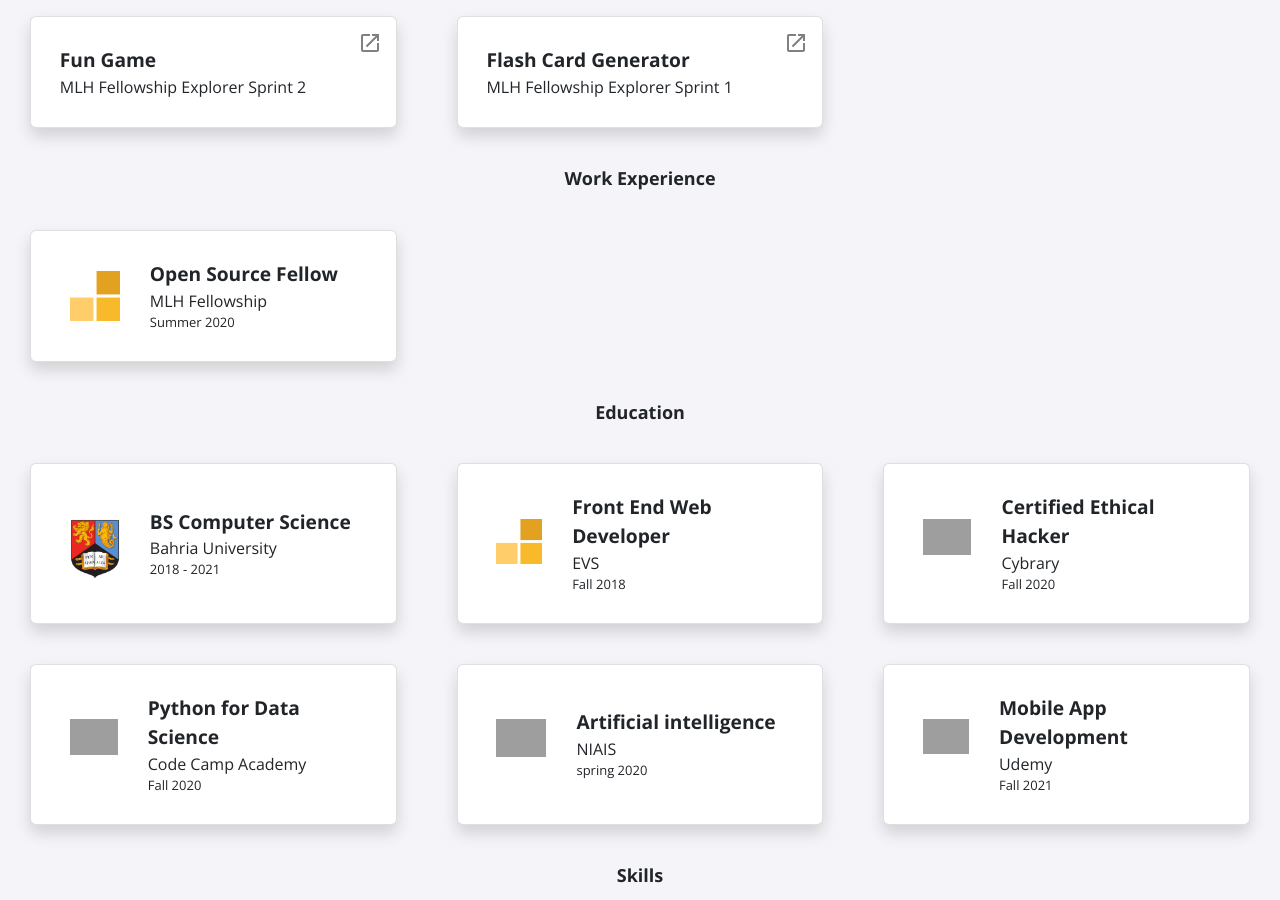
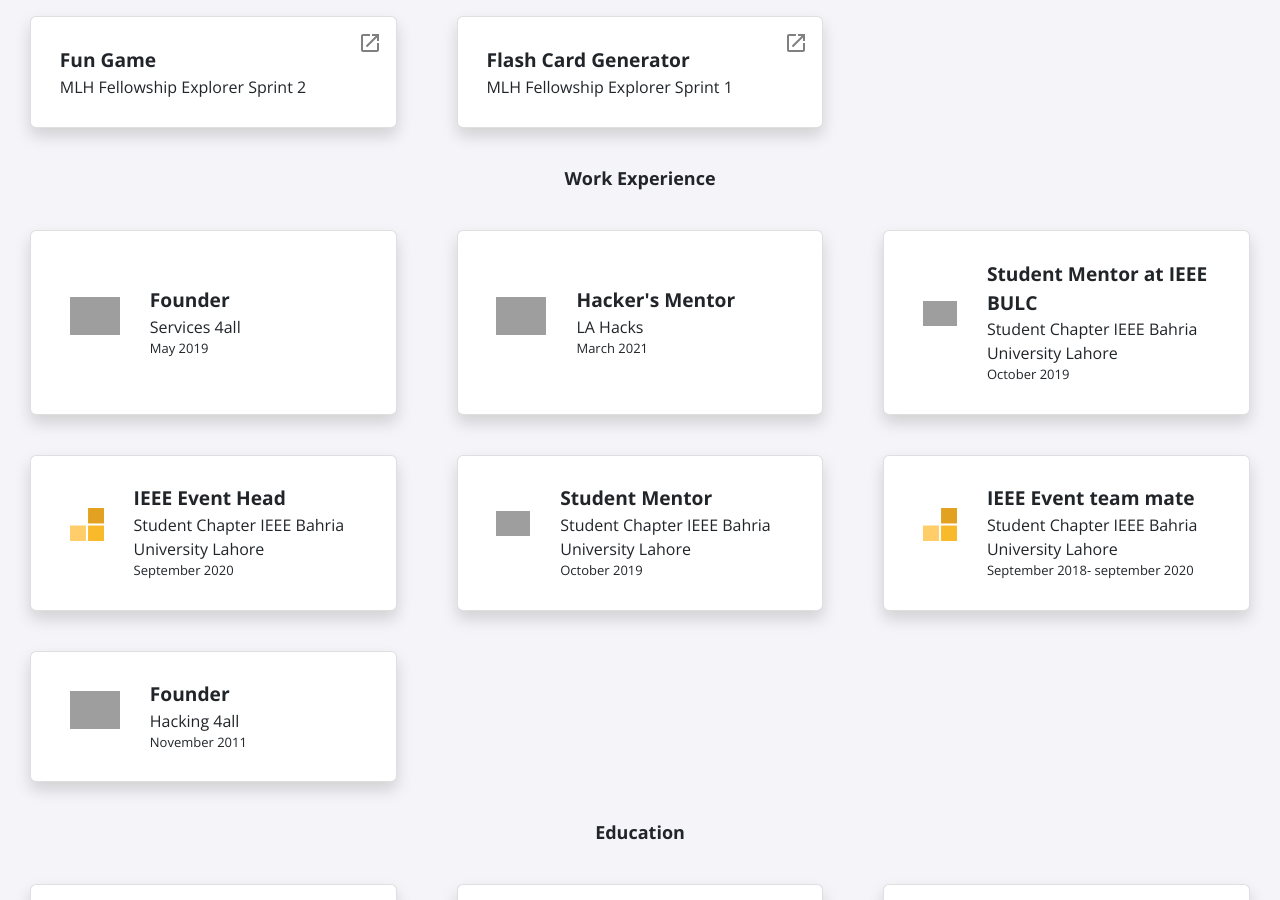
Before and after one commit to mriceflame/mriceflame.github.io, a Jekyll site: the page built from index.html, in a window 1280 px wide and 900 px high, scrolled down 628 px. Built offline with Jekyll 4.4.1, drawn with Linux system fonts in a browser that asks for light colours; nearby versions of some CDN libraries; grey boxes are pictures that could not be loaded.

Commit message:
Update experience.yml

```diff
--- a/_data/experience.yml
+++ b/_data/experience.yml
@@ -1,4 +1,37 @@
-- role: Open Source Fellow
-  company: MLH Fellowship
-  dates: Summer 2020
+
+
+- role: Founder
+  company: Services 4all
+  dates: May 2019
+  logo: s4a.png
+
+- role: Hacker's Mentor
+  company: LA Hacks
+  dates: March 2021
+  logo: la.png
+
+- role: Student Mentor at IEEE BULC
+  company: Student Chapter IEEE Bahria University Lahore
+  dates: October 2019
+  logo: ieee.png
+
+
+- role: IEEE Event Head
+  company: Student Chapter IEEE Bahria University Lahore
+  dates: September 2020
   logo: fellowship.svg
+
+- role: Student Mentor
+  company: Student Chapter IEEE Bahria University Lahore
+  dates: October 2019
+  logo: ieee.png
+
+- role: IEEE Event team mate
+  company: Student Chapter IEEE Bahria University Lahore
+  dates: September 2018- september 2020
+  logo: fellowship.svg
+
+- role: Founder
+  company: Hacking 4all
+  dates: November 2011
+  logo: h4a.png
```
